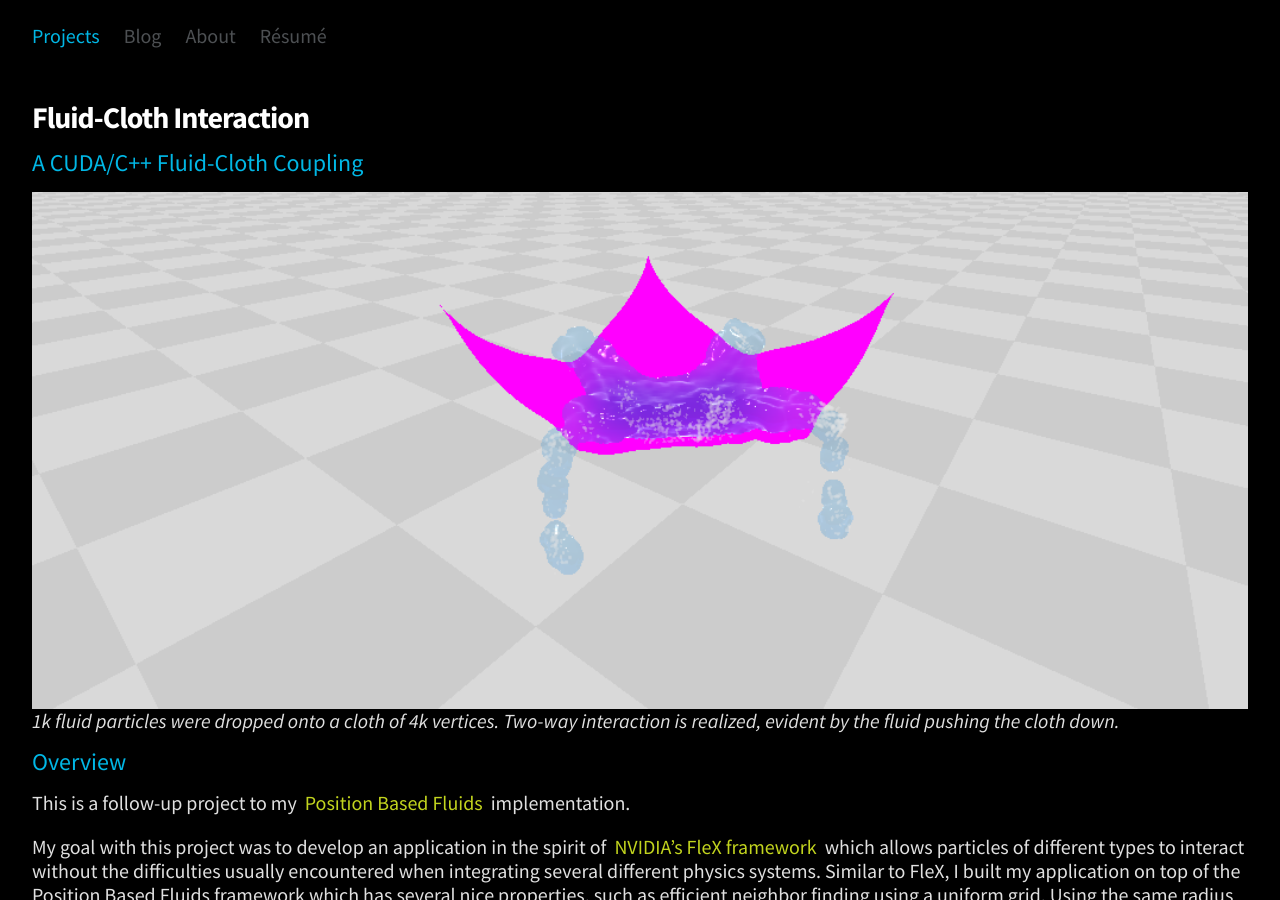
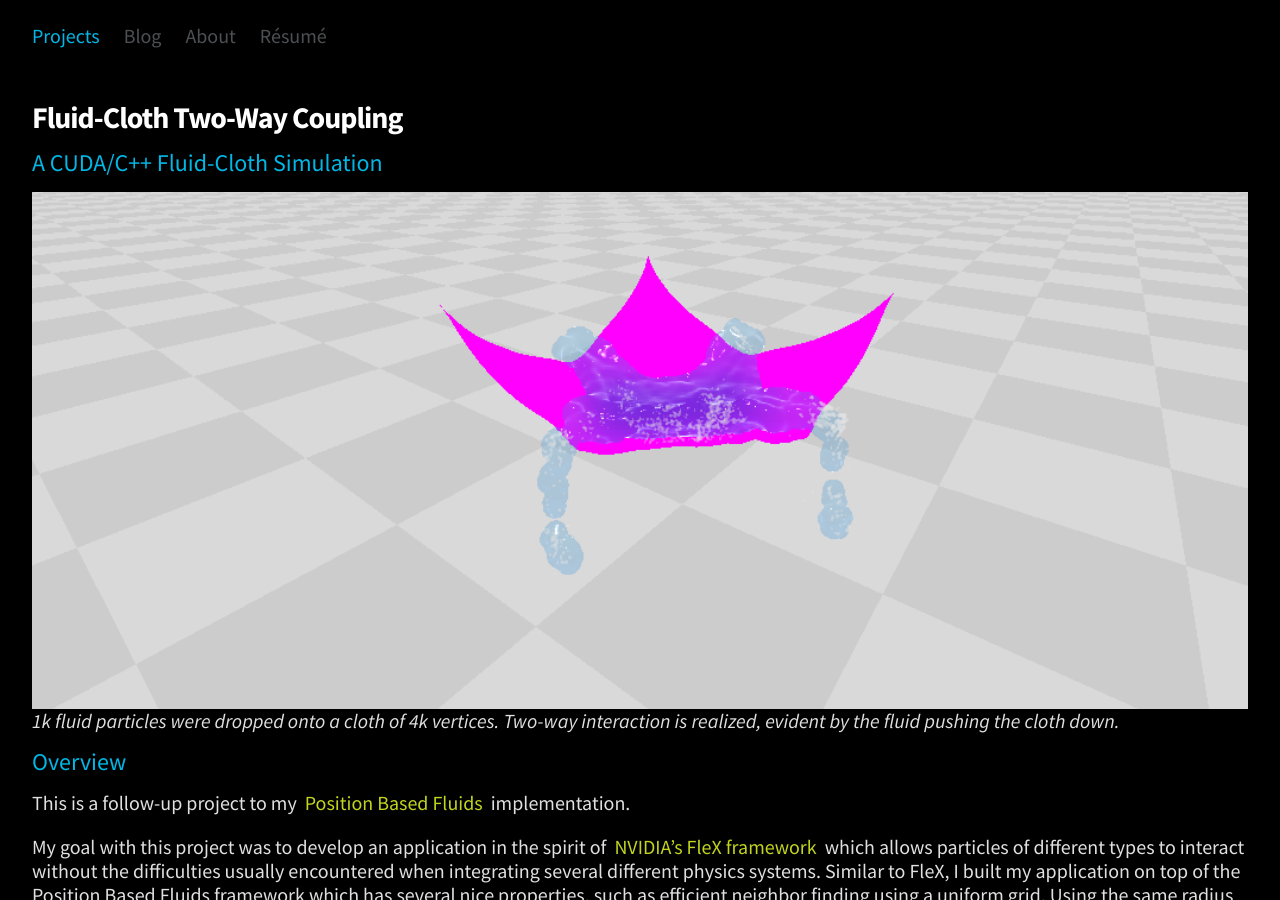
Before and after one commit to JAGJ10/jagj10.github.io, a Jekyll site: the page built from projects/cloth.md, in a window 1280 px wide and 900 px high. Built offline with Jekyll 4.4.1, drawn with Linux system fonts in a browser that asks for light colours.

Commit message:
fixed typos

```diff
--- a/index.html
+++ b/index.html
@@ -24,7 +24,7 @@ projects:   true
                 <a class = "button" id = "imageThumb" href = "../projects/cloth.html" style="background-image:url(../images/cloth.png);">
                     <div class = "wrap">
                         <div class = "title" style="display: inline-block; vertical-align: middle;">
-                            <h2>Fluid-Cloth Coupling</h2>
+                            <h2>Fluid-Cloth Two-Way Coupling</h2>
                             <p>A fluid simulation with cloth interaction written in CUDA/C++</p>
                         </div>
                     </div>
--- a/projects/cloth.md
+++ b/projects/cloth.md
@@ -1,11 +1,11 @@
 ---
 layout:     page
-title:      "Fluid-Cloth Interaction"
+title:      "Fluid-Cloth Two-Way Coupling"
 section:	index
 style:		dark
 ---
 
-### A CUDA/C++ Fluid-Cloth Coupling ###
+### A CUDA/C++ Fluid-Cloth Simulation ###
 
 ![A frame from the simulation](../images/cloth.png)
 *1k fluid particles were dropped onto a cloth of 4k vertices. Two-way interaction is realized, evident by the fluid pushing the cloth down.*
```
Also changed, not shown: projects/deferred.md (+2 -2 lines), 1 other file.
